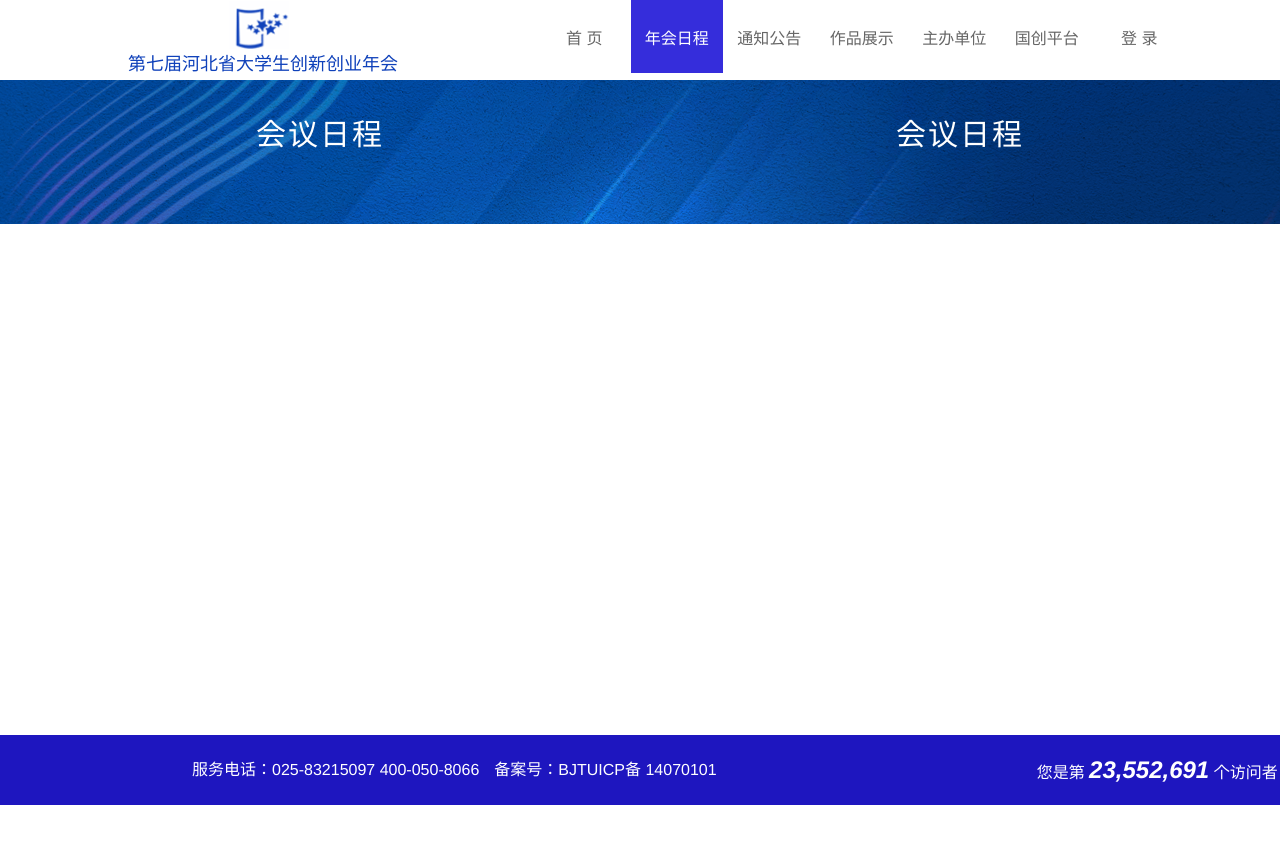
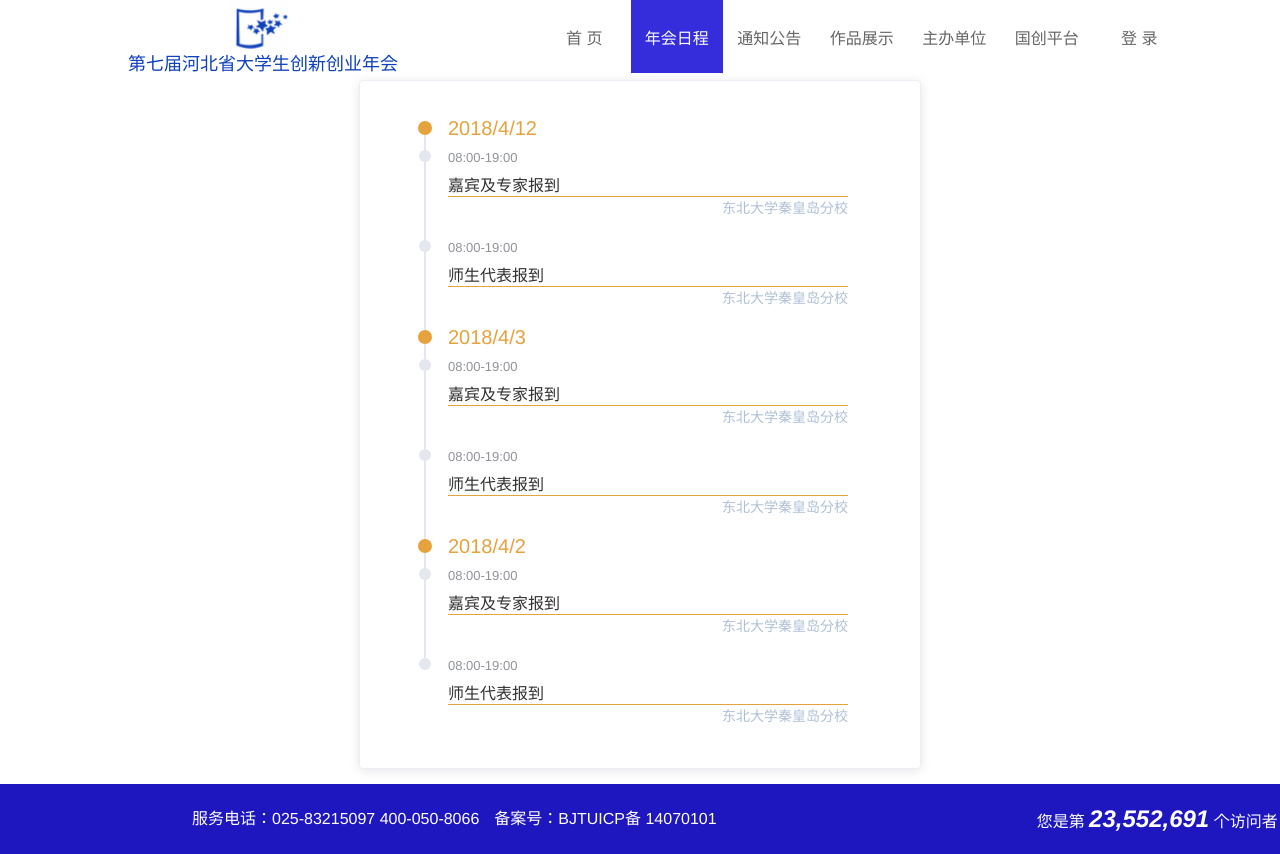
Before and after one commit to NEUQ-ACM/Innovative-annual-website, a Vue app in the folder front-end/innovation/: page /Arrangment in a window 1280 px wide. Before the commit the page ends 805 px from the top, so only its background shows below. Built offline with nearby package versions, Linux system fonts and the light colour scheme.

Commit message:
年会日程页面重构

```diff
--- a/front-end/innovation/src/views/Arrangment.vue
+++ b/front-end/innovation/src/views/Arrangment.vue
@@ -1,51 +1,96 @@
 <template>
-  <section class="sectionTwo">
-    <div class="arrangmentWrap">
-      <div class="arrangment">
-        <div class="contentWrap">
-          <div class="meetingSchedule">
-            <div class="title">会议日程</div>
-          </div>
-        </div>
-        <div class="contentWrap">
-          <div class="meetingVideo">
-            <div class="title">会议日程</div>
-          </div>
-        </div>
-      </div>
+  <el-card class="box-card">
+    <div class="block">
+      <el-timeline>
+        <el-timeline-item timestamp="2018/4/12"
+                          placement="top"
+                          type="warning"
+                          size="large"
+                          class="dayTime">
+        </el-timeline-item>
+        <el-timeline-item timestamp="08:00-19:00"
+                          placement="top">
+          <div class="member">嘉宾及专家报到</div>
+          <div class="location">东北大学秦皇岛分校</div>
+        </el-timeline-item>
+        <el-timeline-item timestamp="08:00-19:00"
+                          placement="top">
+          <div class="member">师生代表报到</div>
+          <div class="location">东北大学秦皇岛分校</div>
+        </el-timeline-item>
+        <el-timeline-item timestamp="2018/4/3"
+                          placement="top"
+                          type="warning"
+                          size="large"
+                          class="dayTime">
+        </el-timeline-item>
+        <el-timeline-item timestamp="08:00-19:00"
+                          placement="top">
+          <div class="member">嘉宾及专家报到</div>
+          <div class="location">东北大学秦皇岛分校</div>
+        </el-timeline-item>
+        <el-timeline-item timestamp="08:00-19:00"
+                          placement="top">
+          <div class="member">师生代表报到</div>
+          <div class="location">东北大学秦皇岛分校</div>
+        </el-timeline-item>
+        <el-timeline-item timestamp="2018/4/2"
+                          placement="top"
+                          type="warning"
+                          size="large"
+                          class="dayTime">
+        </el-timeline-item>
+        <el-timeline-item timestamp="08:00-19:00"
+                          placement="top">
+          <div class="member">嘉宾及专家报到</div>
+          <div class="location">东北大学秦皇岛分校</div>
+
+        </el-timeline-item>
+        <el-timeline-item timestamp="08:00-19:00"
+                          placement="top">
+          <div class="member">师生代表报到</div>
+          <div class="location">东北大学秦皇岛分校</div>
+        </el-timeline-item>
+      </el-timeline>
     </div>
-  </section>
+  </el-card>
+
 </template>
 
 <script>
-export default {};
+export default {
+  data () {
+    return {
+    };
+  }
+};
 </script>
 
 <style scoped>
-div.arrangmentWrap {
-  background: url("../assets/images/bg-2.png");
-  background-repeat: no-repeat;
-  background-size: cover;
-  overflow: hidden;
-  padding-bottom: 40px;
-  padding-top: 10px;
+.block {
+  margin-top: 20px;
+  text-align: left;
 }
-
-div.arrangment {
-  display: flex;
-  justify-content: space-evenly;
+.box-card {
+  margin: 0 auto;
+  width: 560px;
 }
-
-div.contentWrap {
-  width: 50%;
-  padding: 0 15px;
-  margin-top: 20px;
+.block .el-timeline .dayTime {
+  padding-bottom: 1px;
 }
-
-div.title {
-  margin-bottom: 30px;
-  color: #fff;
-  font-size: 30px;
-  letter-spacing: 2px;
+.block .el-timeline .dayTime /deep/ .el-timeline-item__timestamp {
+  font-size: 20px;
+  color: #e6a23c;
+  padding-top: 0;
+}
+.block .el-timeline .member {
+  font-size: 16px;
+  width: 400px;
+}
+.block .el-timeline .location {
+  text-align: right;
+  border-top: 1px solid #e6a23c;
+  color: #afc0d6;
+  width: 400px;
 }
 </style>
```
